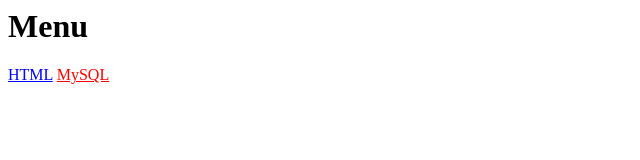
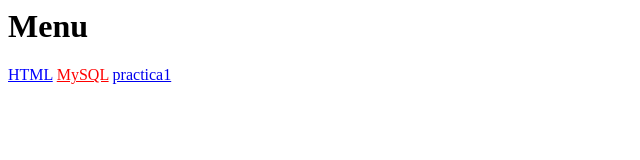
Before and after one commit to Maxyernest/max, a plain HTML site: page index.html in a window 1280 px wide. Shown: the full height of the page, 0-640 px from the left. Drawn offline with Linux system fonts and the light colour scheme.

Commit message:
Add link to practica1 in index.html

```diff
--- a/index.html
+++ b/index.html
@@ -6,5 +6,6 @@
         <h1>Menu</h1>
         <a style="color:blue" href="HtM1.html">HTML</a>
         <a style="color:red" href="MySQL.html">MySQL</a>
+        <a href="practica.html">practica1</a>
     </body>
 </html>
```
